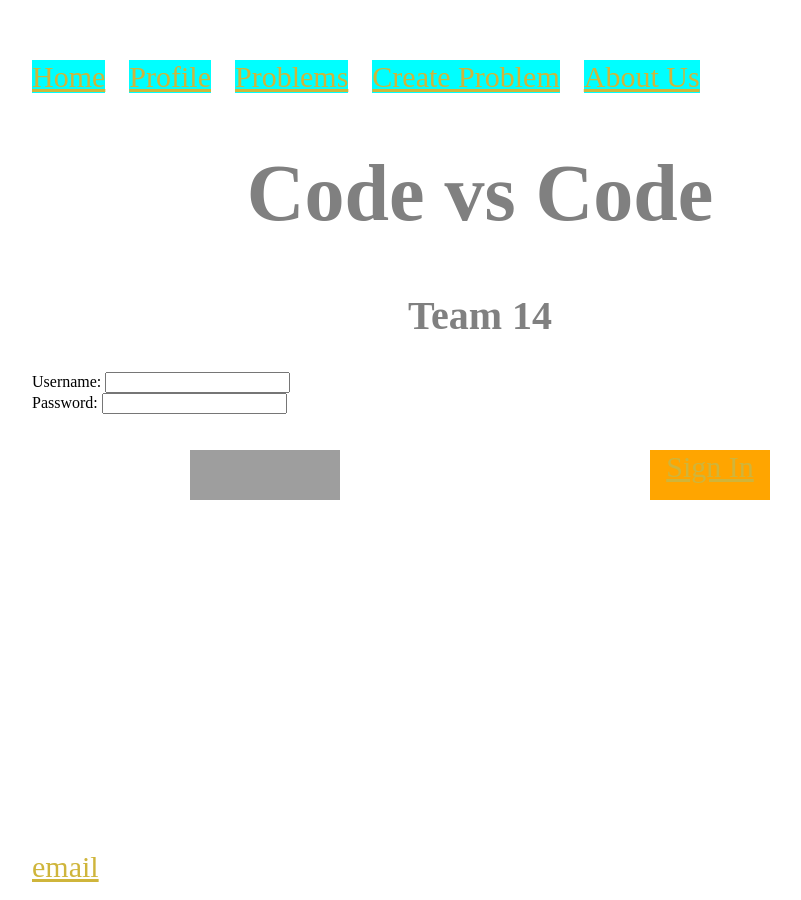
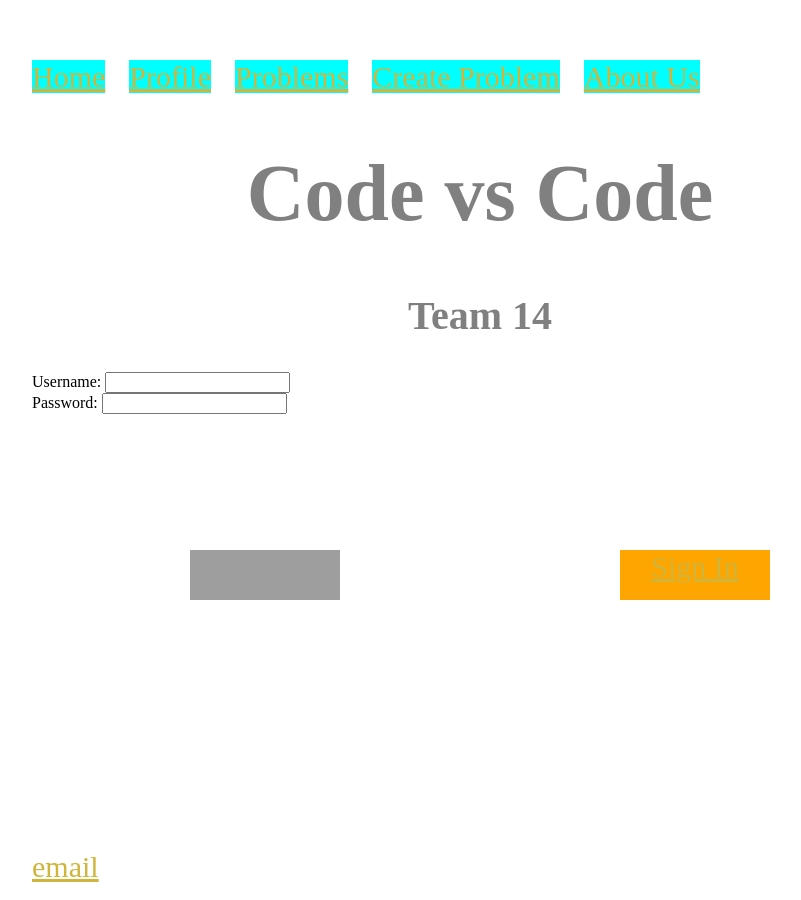
Before and after one commit to rramakrishnan246/rramakrishnan246.github.io, a Jekyll site: the page built from index.html, in a window 1280 px wide. Shown: the whole page, without its empty margins (160-961 px from the left). Built offline with Jekyll 4.4.1, drawn with Linux system fonts in a browser that asks for light colours; grey boxes are pictures that could not be loaded.

Commit message:
Update index.html

```diff
--- a/index.html
+++ b/index.html
@@ -17,19 +17,19 @@ title: Rohan R
 			</form>
 		</body>
 		<a href="https://www.facebook.com">
-			<img src="http://www.codenameone.com/img/blog/facebook-login-blue.png" height="50" width="150" style="position: absolute; top: 450px; left: 350px" />
+			<img src="http://www.codenameone.com/img/blog/facebook-login-blue.png" height="50" width="150" style="position: absolute; top: 550px; left: 350px" />
 		</a>
 	<div style=
 	"background-color: orange;
 	height: 50px;
-	width: 120px;
+	width: 150px;
 	text-align: center;
 	font: Arial;
 	font-size: 30px;
 	color: white;
 	margin: auto;
 	position: absolute;
-	top: 450px;
+	top: 550px;
 	right: 350px">
 		<a href="/">Sign In</a>
 	</div>
```
